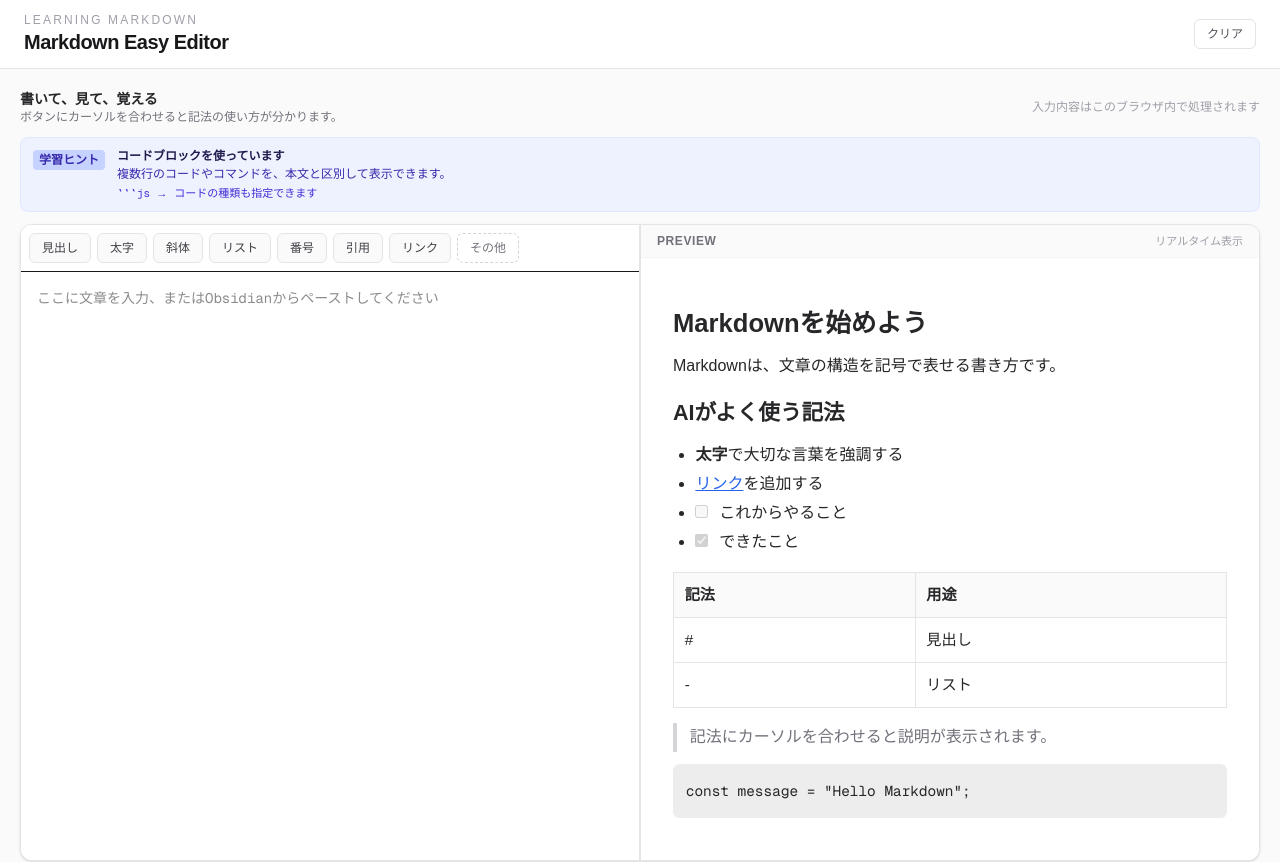
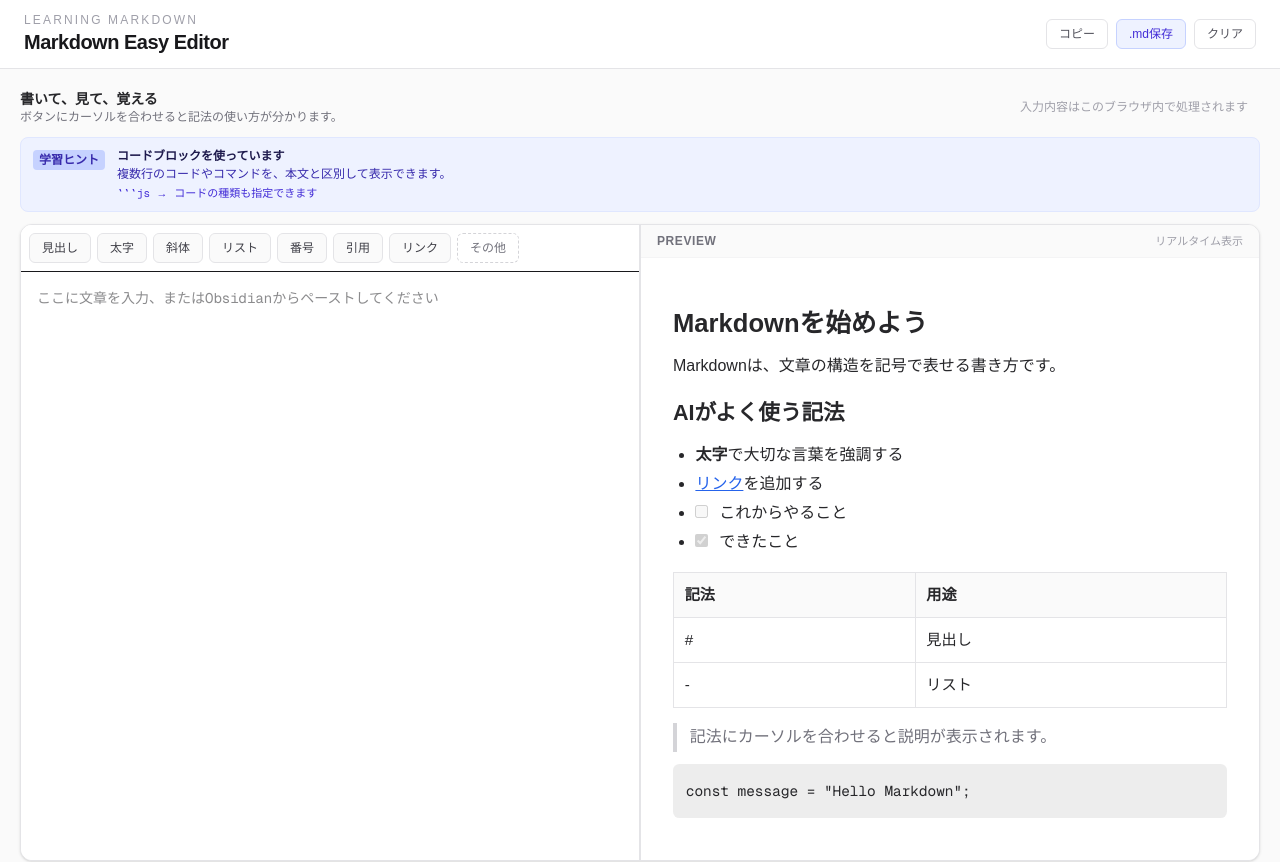
Before and after one commit to Chizmo-byte/markdown-easy-editor, a Next.js app: page /editor in a window 1280 px wide. Shown: the top 862 px of the page. Built offline with nearby package versions, Linux system fonts and the light colour scheme.

Commit message:
feat: add markdown copy and download actions

```diff
--- a/src/app/editor/page.tsx
+++ b/src/app/editor/page.tsx
@@ -47,6 +47,7 @@ export default function EditorPage() {
   const [text, setText] = useState("");
   const [showSample, setShowSample] = useState(true);
   const [view, setView] = useState<"split" | "editor" | "preview">("split");
+  const [actionMessage, setActionMessage] = useState("");
   const markdown = showSample && text.length === 0 ? SAMPLE_MARKDOWN : text;
   const hint = getLearningHint(markdown);
 
@@ -57,6 +58,40 @@ export default function EditorPage() {
   const handleClear = () => {
     setShowSample(false);
     setText("");
+    setActionMessage("");
+  };
+  const showActionMessage = (message: string) => {
+    setActionMessage(message);
+    window.setTimeout(() => setActionMessage(""), 2200);
+  };
+  const handleCopy = async () => {
+    try {
+      await navigator.clipboard.writeText(markdown);
+      showActionMessage("Markdownをコピーしました");
+    } catch {
+      const textarea = document.createElement("textarea");
+      textarea.value = markdown;
+      textarea.setAttribute("readonly", "");
+      textarea.style.position = "fixed";
+      textarea.style.opacity = "0";
+      document.body.appendChild(textarea);
+      textarea.select();
+      document.execCommand("copy");
+      document.body.removeChild(textarea);
+      showActionMessage("Markdownをコピーしました");
+    }
+  };
+  const handleDownload = () => {
+    const blob = new Blob([markdown], { type: "text/markdown;charset=utf-8" });
+    const url = URL.createObjectURL(blob);
+    const anchor = document.createElement("a");
+    anchor.href = url;
+    anchor.download = "markdown-easy-editor.md";
+    document.body.appendChild(anchor);
+    anchor.click();
+    anchor.remove();
+    URL.revokeObjectURL(url);
+    showActionMessage("Markdownファイルを保存しました");
   };
 
   return (
@@ -74,6 +109,8 @@ export default function EditorPage() {
               </button>
             ))}
           </div>
+          <button type="button" onClick={handleCopy} className="rounded-md border border-zinc-200 bg-white px-3 py-1.5 text-xs font-medium text-zinc-600 hover:bg-zinc-50">コピー</button>
+          <button type="button" onClick={handleDownload} className="rounded-md border border-indigo-200 bg-indigo-50 px-3 py-1.5 text-xs font-medium text-indigo-700 hover:bg-indigo-100">.md保存</button>
           <button type="button" onClick={handleClear} className="rounded-md border border-zinc-200 bg-white px-3 py-1.5 text-xs font-medium text-zinc-600 hover:bg-zinc-50">クリア</button>
         </div>
       </header>
@@ -84,7 +121,10 @@ export default function EditorPage() {
             <h2 className="text-sm font-semibold text-zinc-800">書いて、見て、覚える</h2>
             <p className="text-xs text-zinc-500">ボタンにカーソルを合わせると記法の使い方が分かります。</p>
           </div>
-          <p className="hidden text-xs text-zinc-400 md:block">入力内容はこのブラウザ内で処理されます</p>
+          <div className="flex items-center gap-3">
+            <p className="hidden text-xs text-zinc-400 md:block">入力内容はこのブラウザ内で処理されます</p>
+            <p className="min-h-4 text-xs text-emerald-600" role="status" aria-live="polite">{actionMessage}</p>
+          </div>
         </div>
 
         <div className="mb-3 flex items-start gap-3 rounded-lg border border-indigo-100 bg-indigo-50 px-3 py-2.5 text-xs text-indigo-950">
```
